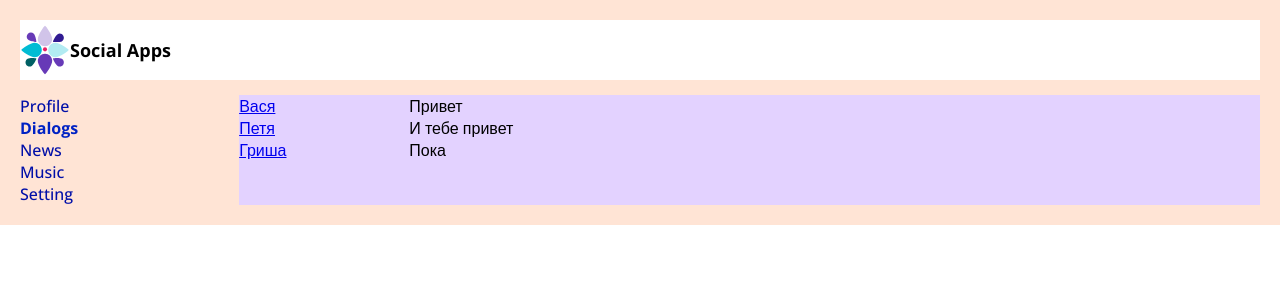
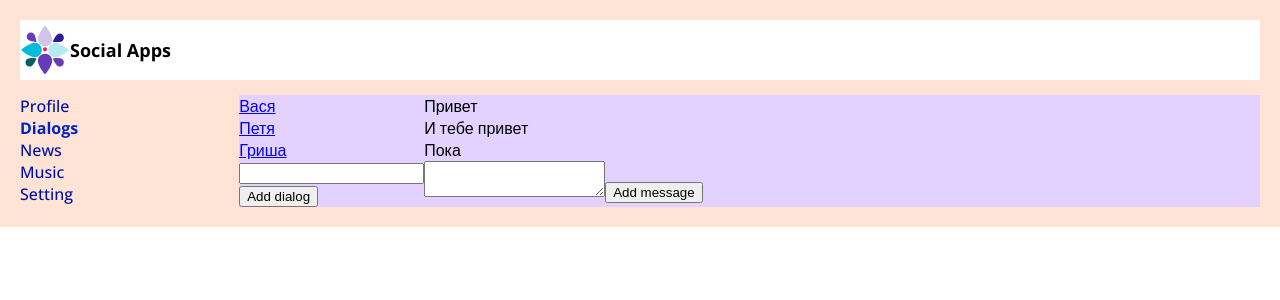
Before and after one commit to TanyaDanilovich/my-social-network, a React (Create React App) app: page /dialogs in a window 1280 px wide. Shown: the top 300 px of the page. Built offline with nearby package versions, Linux system fonts and the light colour scheme.

Commit message:
lesson 31: onClickEvent & ref

```diff
--- a/src/Components/Dialogs/Dialogs.tsx
+++ b/src/Components/Dialogs/Dialogs.tsx
@@ -12,20 +12,33 @@ export type  DialogsPropsTypes = {
 
 function Dialogs(props: DialogsPropsTypes) {
 
+    const newDialogRef = React.createRef<HTMLInputElement>()
+    const newMessageRef = React.createRef<HTMLTextAreaElement>()
 
-    const dialogsItems = props.data.dialogsItemsObj.map(dialog => <DialogItem id={dialog.id}
-                                                                              name={dialog.name}/>)
+    const dialogsItems = props.data.dialogsItemsObj.map((dialog, index) => <DialogItem key = {`${index}-d`}
+                                                                                       id = {dialog.id}
+                                                                                       name = {dialog.name}/>)
 
-    const messagesItem = props.data.messagesObj.map(message => <Message id={message.id}
-                                                                        text={message.text}/>)
+    const messagesItem = props.data.messagesObj.map((message, index) => <Message key = {`${index}-m`} id = {message.id}
+                                                                                 text = {message.text}/>)
+    const handleAddDialog = () => {
+        newDialogRef.current && console.log(newDialogRef.current.value)
+    }
+    const handleAddMessage = () => {
+        newMessageRef.current && console.log(newMessageRef.current.value)
+    }
 
     return (
-        <div className={classes.wrapper}>
-            <div className={classes.dialogsContainer}>
+        <div className = {classes.wrapper}>
+            <div className = {classes.dialogsContainer}>
                 {dialogsItems}
+                <input ref = {newDialogRef}/>
+                <button onClick = {handleAddDialog}>Add dialog</button>
             </div>
-            <div className={classes.messagesContainer}>
+            <div className = {classes.messagesContainer}>
                 {messagesItem}
+                <textarea ref = {newMessageRef}/>
+                <button onClick = {handleAddMessage}>Add message</button>
             </div>
 
         </div>
--- a/src/Components/Profile/MyPosts/MyPosts.tsx
+++ b/src/Components/Profile/MyPosts/MyPosts.tsx
@@ -7,13 +7,17 @@ import {PostsType} from '../../../state';
 export type MyPostsPropsType = { posts: PostsType }
 
 export default function MyPosts(props: MyPostsPropsType) {
-
-    const posts = props.posts.map(p => <Post message={p.message} likesCount={p.likesCount}/>)
+    const postRef = React.createRef<HTMLTextAreaElement>()
+    const posts = props.posts.map((p, index) => <Post key = {`${index}-p`} message = {p.message}
+                                                      likesCount = {p.likesCount}/>)
+    const handleAddPost = () => {
+        postRef.current && console.log(postRef.current.value)
+    }
     return (
-        <div className={classes.wrapper}>
+        <div className = {classes.wrapper}>
             <div>
-                <textarea></textarea>
-                <button>Add post</button>
+                <textarea ref = {postRef}></textarea>
+                <button onClick = {handleAddPost}>Add post</button>
             </div>
             {posts}
         </div>
```
